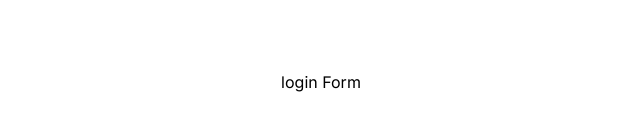
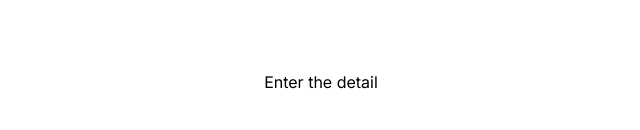
Before and after one commit to muzammilpro/Next_Js_Auth, a Next.js app: page / in a window 1280 px wide. Shown: the part 318-448 px from the top of the page, without its empty margins (319-959 px from the left). Built offline with nearby package versions, Linux system fonts and the light colour scheme.

Commit message:
Under Procedure

```diff
--- a/app/page.js
+++ b/app/page.js
@@ -3,7 +3,7 @@ import Image from 'next/image'
 export default function Home() {
   return (
   <div className='grid place-items-center h-screen'>
-    login Form
+    <h1>Enter the detail</h1>
   </div>
   )
 }
```
